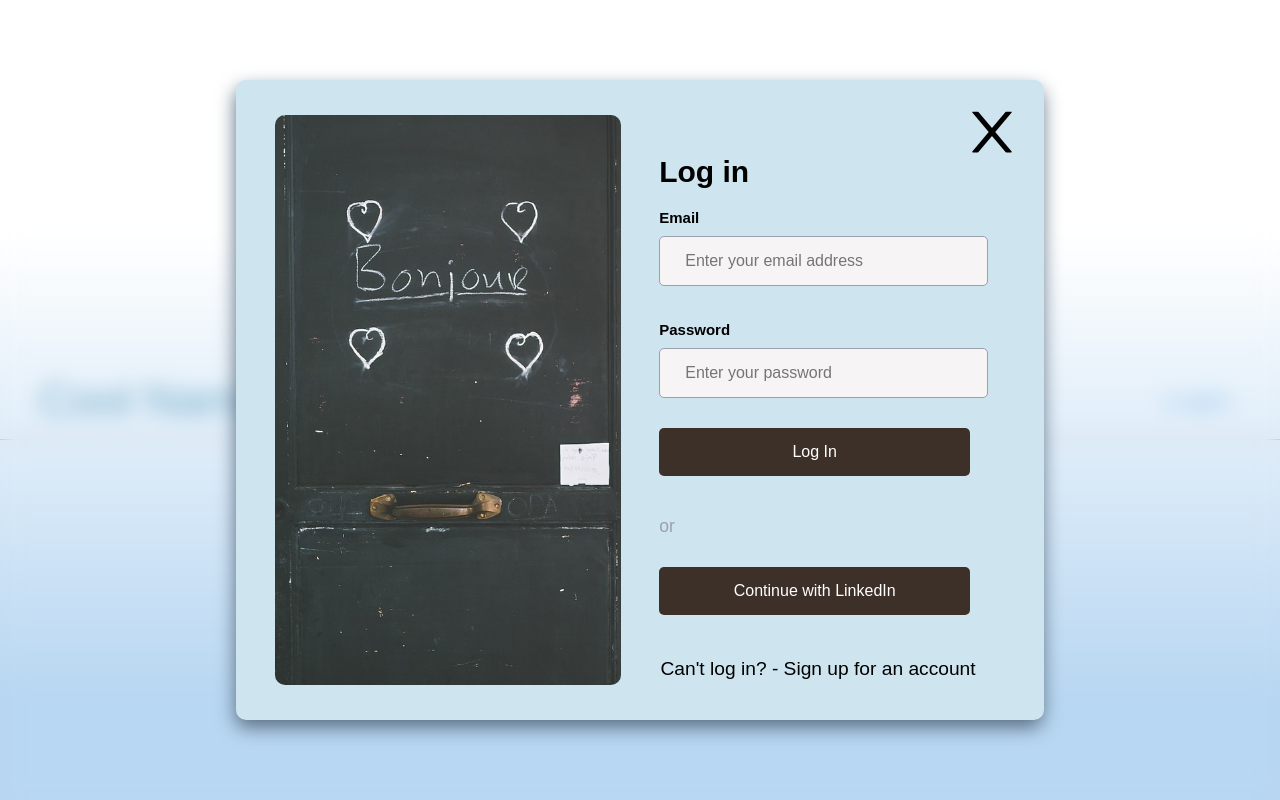
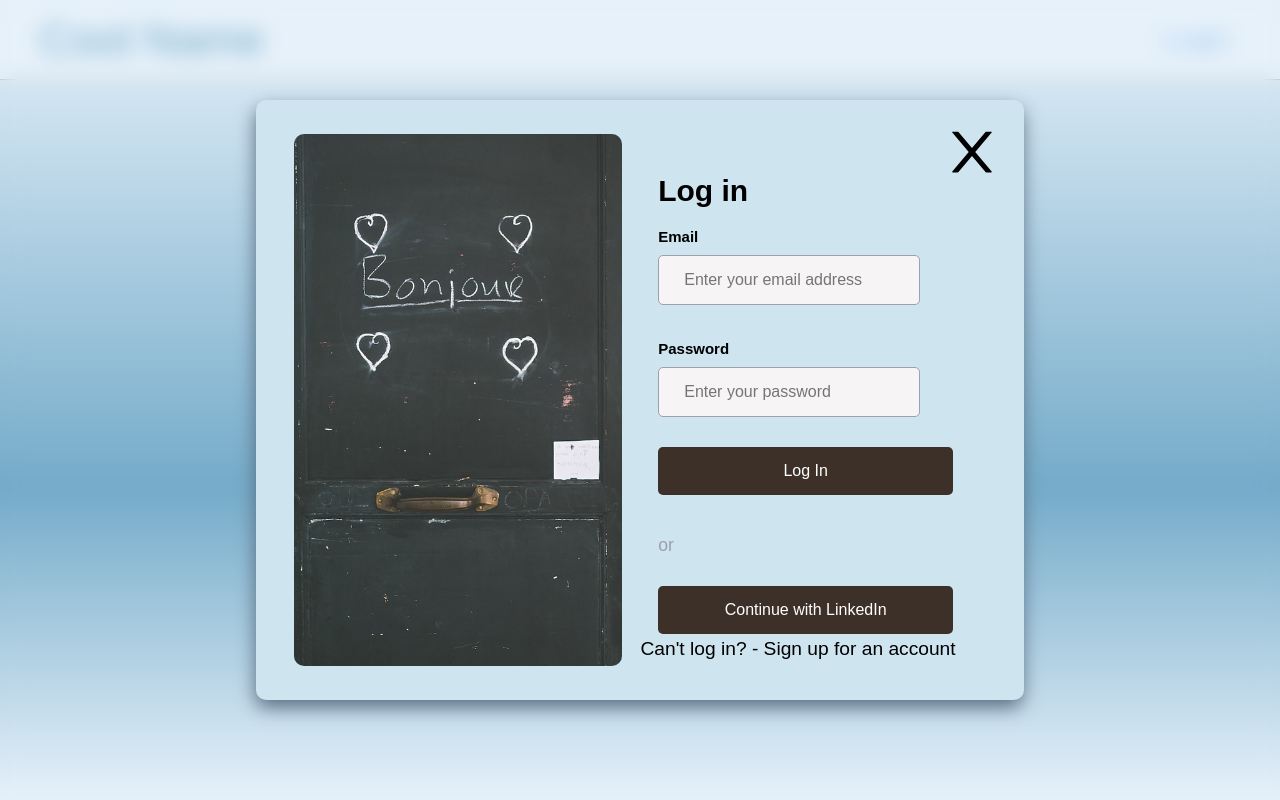
Before and after one commit to zdunek9/eng_app, a React (Create React App) app: page /login in a window 1280 px wide. Built offline with nearby package versions, Linux system fonts and the light colour scheme; a web font is replaced by a local one.

Commit message:
before transition

```diff
--- a/src/Pages/Favorites/Favorites.style.js
+++ b/src/Pages/Favorites/Favorites.style.js
@@ -4,7 +4,6 @@ export const Wrapper = styled.div`
   height: calc(100vh - 81px);
   position: relative;
   padding: 5vw;
-  box-sizing: border-box;
   display: flex;
   flex-direction: column;
 `;
--- a/src/Pages/Flashcards/Flashcards.style.js
+++ b/src/Pages/Flashcards/Flashcards.style.js
@@ -3,8 +3,72 @@ import styled from "styled-components";
 export const Wrapper = styled.div`
   height: calc(100vh - 81px);
   position: relative;
-  padding: 5vw;
-  box-sizing: border-box;
+  padding: 10vw 5vw 5vw 5vw;
   display: flex;
   flex-direction: column;
+  justify-content: center;
+  align-items: center;
+  text-align: center;
+  h1 {
+    font-size: 3rem;
+    text-align: center;
+    margin: 0;
+  }
+  h2 {
+    text-align: center;
+    font-style: italic;
+    font-weight: 600;
+    margin: 0;
+    margin-top: 90px;
+  }
+  h3 {
+    font-weight: 400;
+  }
 `;
+
+export const Buttons = styled.button`
+  font-size: 4rem;
+  width: 300px;
+  margin-top: 50px;
+  display: flex;
+  justify-content: space-around;
+  border: none;
+  transition: 0.7s;
+  span {
+    color: var(--greenColor);
+    cursor: pointer;
+  }
+  span:first-child {
+    color: red;
+  }
+  span:hover {
+    animation: bounce 1s;
+  }
+  @keyframes bounce {
+    0%,
+    20%,
+    50%,
+    80%,
+    100% {
+      transform: translateY(0);
+    }
+    40% {
+      transform: translateY(-30px);
+    }
+    60% {
+      transform: translateY(-15px);
+    }
+  }
+`;
+export const NextBtn = styled.button`
+  font-size: 2rem;
+  border-radius: 15px;
+  padding: 15px 50px;
+  margin-top: 40px;
+  border: none;
+  cursor: pointer;
+  background-color: var(--biggerFont);
+  &:hover {
+    background-color: #91bdd4;
+  }
+`;
--- a/src/Pages/Flashcards/Flashcards.tsx
+++ b/src/Pages/Flashcards/Flashcards.tsx
@@ -1,5 +1,39 @@
-import { Wrapper } from "./Flashcards.style";
+import { Wrapper, Buttons, NextBtn } from "./Flashcards.style";
+import { TiTick, TiTimes } from "react-icons/ti";
+import { useState } from "react";
 const Flashcards = () => {
-  return <Wrapper>Work in progress...</Wrapper>;
+  const [showAnswer, setShowAnswer] = useState<boolean>(false);
+  const answerFunction = (answer: string) => {
+    console.log(answer);
+    setShowAnswer(true);
+  };
+  const nextQuestion = () => {
+    setShowAnswer(false);
+  };
+  return (
+    <Wrapper>
+      <h1>Resztki</h1>
+      <h3>Nie dam rady dokończyć obiadu, ale zostawię resztki na jutro</h3>
+      {showAnswer && (
+        <>
+          <h2>Leftovers</h2>
+          <h3>
+           <i>I can't finish my dinner, but i'll save the leftovers for tomorrow</i>
+          </h3>
+        </>
+      )}
+      {!showAnswer && (
+        <Buttons>
+          <span>
+            <TiTimes onClick={answerFunction.bind(this, "no")} />
+          </span>
+          <span>
+            <TiTick onClick={answerFunction.bind(this, "yes")} />
+          </span>
+        </Buttons>
+      )}
+      {showAnswer && <NextBtn onClick={nextQuestion}>Next</NextBtn>}
+    </Wrapper>
+  );
 };
 export default Flashcards;
--- a/src/Pages/HomePageAuth/HomePageAuth.style.js
+++ b/src/Pages/HomePageAuth/HomePageAuth.style.js
@@ -4,17 +4,20 @@ export const Wrapper = styled.div`
   height: calc(100vh - 81px);
   position: relative;
   padding: 5vw;
-  box-sizing: border-box;
   display: flex;
   flex-direction: column;
+  align-items:center;
   .number {
     font-size: 7rem;
     padding: 0;
     margin-right: 10px;
     color: #397393;
   }
+  @media (max-width: 1200px) {
+    padding-top: 10vw;
+  }
   @media (max-width: 600px) {
-    padding-top: 10vw;
+    padding-top: 15vw;
   }
 `;
 export const PartingWrapper = styled.div`
@@ -29,6 +32,10 @@ export const WelcomeScreen = styled.div`
   display: flex;
   flex-direction: column;
   font-family: "Inter", sans-serif;
+    box-sizing: border-box;
+    margin-right: 20vw;
+
+
   h1 {
     font-size: 3rem;
     margin: 0;
@@ -52,6 +59,10 @@ export const WelcomeScreen = styled.div`
       padding: 0;
     }
   }
+  @media(max-width: 1000px) {
+    margin-right:0;
+    width: 100%;
+  }
 `;
 export const BoxWrapper = styled.div`
   display: flex;
@@ -60,8 +71,8 @@ export const BoxWrapper = styled.div`
   font-size: 1rem;
   border-bottom: none !important;
   margin-top: 60px;
-  @media screen and (max-width: 1000px) {
-    width: 90vw;
+  @media(max-width: 1000px) {
+    width: 100vw;
   }
 `;
 export const Box = styled.div`
@@ -98,5 +109,5 @@ export const Box = styled.div`
 export const ProgressWrapper = styled.div`
   display: flex;
   justify-content: space-between;
-  margin-top: 50px;
+ margin-top: 20px;
 `;
--- a/src/Pages/HomePageNotAuth/HomePageNotAuth.style.js
+++ b/src/Pages/HomePageNotAuth/HomePageNotAuth.style.js
@@ -6,7 +6,6 @@ export const Wrapper = styled.div`
   height: calc(100vh - 81px);
   justify-content: center;
   padding: 0 20px;
-  box-sizing: border-box;
   background: rgb(255, 255, 255);
   background: linear-gradient(
     162deg,
@@ -17,7 +16,6 @@ export const Wrapper = styled.div`
     border-radius: 20px;
     width: 40%;
     min-width: 500px;
-    /* height: 400px; */
     object-fit: contain;
   }
   h1 {
@@ -71,6 +69,7 @@ export const MobileButton = styled.div`
   border-radius: 20px;
   color: white;
   font-size: 1.5rem;
+  cursor: pointer;
   background-color: var(--buttonColor);
 `;
 
--- a/src/Pages/RandomQuestion/RandomQuestion.style.js
+++ b/src/Pages/RandomQuestion/RandomQuestion.style.js
@@ -4,19 +4,23 @@ export const Wrapper = styled.div`
   height: calc(100vh - 81px);
   position: relative;
   padding: 5vw;
-  box-sizing: border-box;
   display: flex;
   align-items: center;
   justify-content: center;
-  flex-wrap:wrap;
+  flex-wrap: wrap;
+  @media (max-width: 1400px) {
+    padding: 1vw;
+  }
 `;
 export const MainWrapper = styled.div`
-  padding: 120px 80px;
+  padding: 50px;
+  width: 100%;
+  margin-right: 20vw;
   display: flex;
+  position: relative;
   flex-direction: column;
-  position: relative;
-  width: 100%;
   align-items: center;
+
   h1 {
     font-size: 3rem;
     text-align: center;
@@ -27,19 +31,22 @@ export const MainWrapper = styled.div`
     font-weight: 400;
   }
   span {
-    font-size: 4rem;
-    display: inline-block;
+    font-size: 4.5rem !important;
     margin: 30px;
+    display: flex;
+    justify-content: space-around;
+    width: 30vw;
+    text-align: center;
+  }
+  span > * {
     cursor: pointer;
   }
-  span > * {
-    padding: 0 30px;
-  }
+
   .rollingItem {
     animation: spin 0.7s ease;
   }
   .active {
-    color: green;
+    color: var(--greenColor);
   }
   .dailyWrapper {
     position: absolute;
@@ -55,9 +62,10 @@ export const MainWrapper = styled.div`
     }
   }
 
-  @media screen and (max-width: 1400px) {
-    padding-left: 0;
-    width: 50vw;
+  @media (max-width: 1400px) {
+    width: 100vw;
+    margin-right: 0;
+
     h1 {
       font-size: 2rem;
     }
@@ -65,13 +73,12 @@ export const MainWrapper = styled.div`
   span {
     font-size: 3rem;
   }
-  @media screen and (max-width: 600px) {
-    /* margin-top: 10vh; */
+  @media (max-width: 600px) {
     padding: 50px 50px;
     width: 70%;
     span {
-    font-size: 3rem;
-    margin:30px 0;
-  }
+      font-size: 3rem;
+      margin: 30px 0;
+    }
   }
 `;
--- a/src/components/AuthItems/ContactInfo/ContactInfo.style.js
+++ b/src/components/AuthItems/ContactInfo/ContactInfo.style.js
@@ -28,6 +28,7 @@ export const Wrapper = styled.div`
   }
   @media(max-width: 1400px) {
     right: 1vw;
+    width: 200px;
     top: 60vh;
     p {
       font-size: 1.3rem;
--- a/src/components/AuthItems/DailyProgres/DailyProgres.style.js
+++ b/src/components/AuthItems/DailyProgres/DailyProgres.style.js
@@ -19,17 +19,14 @@ export const Wrapper = styled.div`
     text-align: center;
   }
   @media screen and (max-width:1400px) {
-  top:5vh;
+  top:5vw;
   right:1vw;
   font-size: 1rem;
   }
   @media screen and (max-width:1000px) {
-    position: relative;
+  position:relative;
+  padding: 10px;
   top:0;
-  bottom:none;
-  right:none;
-  left: none;
-  width: 80%;
   }
   @media (max-width: 600px) {
     font-size: 0.8rem;
--- a/src/components/Layout/Navigation.styles.js
+++ b/src/components/Layout/Navigation.styles.js
@@ -1,15 +1,20 @@
 import styled from "styled-components";
 
 export const Wrapper = styled.div`
+  position: absolute;
+  top: 0;
+  left: 0;
   height: 80px;
   width: 100%;
   margin: 0;
   display: flex;
+  background-color: #e6f1fa;
   justify-content: space-between;
   align-items: center;
   padding: 0 20px;
   box-sizing: border-box;
   border-bottom: 1px solid rgb(179, 179, 179);
+  z-index: 1;
 
   a:first-child::before {
     border-bottom: none;
@@ -59,15 +64,15 @@ export const Wrapper = styled.div`
   @media screen and (max-width: 600px) {
     display: ${({ isLoggedIn }) => (isLoggedIn ? "none" : "flex")};
   }
-  @media(max-width: 1000px) {
+  @media (max-width: 1000px) {
     a::before {
       bottom: -8px;
+    }
   }
-  }
-  @media(max-width: 800px) {
+  @media (max-width: 800px) {
     a:hover::before {
       display: none;
-  }
+    }
   }
 `;
 
--- a/src/components/Modals/Loading/Loading.style.js
+++ b/src/components/Modals/Loading/Loading.style.js
@@ -1,6 +1,6 @@
 import styled from "styled-components";
 export const Wrapper = styled.div`
-  height: 90vh;
+  height: 100vh;
   width: 100vw;
   z-index: 2;
   position: absolute;
--- a/src/components/Modals/LogIn/LogIn.tsx
+++ b/src/components/Modals/LogIn/LogIn.tsx
@@ -27,16 +27,15 @@ const Login:React.FC = () =>{
             headers:{
                 'Content-Type': 'application/json'
             },
-        }).then(rest =>{
+        }).then(async rest =>{
             if(rest.ok){
                 setWrongCredentials(false)
                 navigate(`/home`);
                 return rest.json()
             }else{
-                return rest.json().then(data=>{
-                    console.log(data);
-                    setWrongCredentials(true)
-                })
+                const data = await rest.json();
+                console.log(data);
+                setWrongCredentials(true);
             }
         }).then(data=>{
             dispatch(counterActions.login(data.idToken))
--- a/src/components/styles/globalStyles.js
+++ b/src/components/styles/globalStyles.js
@@ -1,7 +1,6 @@
 import { createGlobalStyle } from "styled-components";
 
 export const GlobalStyle = createGlobalStyle`
-
     :root{
         --frames: 62;
         --background2:#d4e7f7;
@@ -11,33 +10,27 @@ export const GlobalStyle = createGlobalStyle`
         --buttonColor:#fdc561;
         --infoColor: #edb7bd;
         --greyColor:#78758D;
-
+        --greenColor:#00e673;
+    }
+    *{
+      box-sizing: border-box;
+      max-width: 100%;
     }
     body{
         font-family: 'Montserrat', sans-serif;
-        width: 100%;
         min-height: 100vh;
+        /* height: 100%; */
         margin:0;
         padding:0;
-        background-color:#fffffF;
-        background: rgb(255,255,255);
-background: linear-gradient(180deg, rgba(255,255,255,1) 29%, rgba(167,205,238,0.8071603641456583) 87%);
-box-sizing: border-box;
+        background: rgb(230,241,250);
+background: linear-gradient(180deg, rgba(230,241,250,1) 0%, rgba(116,171,201,1) 61%, rgba(230,241,250,1) 100%);
     }
 
-    a,button{
-                text-decoration: none;
+    a,a:link,a:visited,button{
+        text-decoration: none;
         background-color: unset;
     }
-    a:link {
-  text-decoration: none;
-}
-
-a:visited {
-  text-decoration: none;
-}
-h1,h2,h3{
-  color:var(--titleFontColor)
-}
-
+    h1,h2,h3{
+      color:var(--titleFontColor)
+    }
 `;
```
